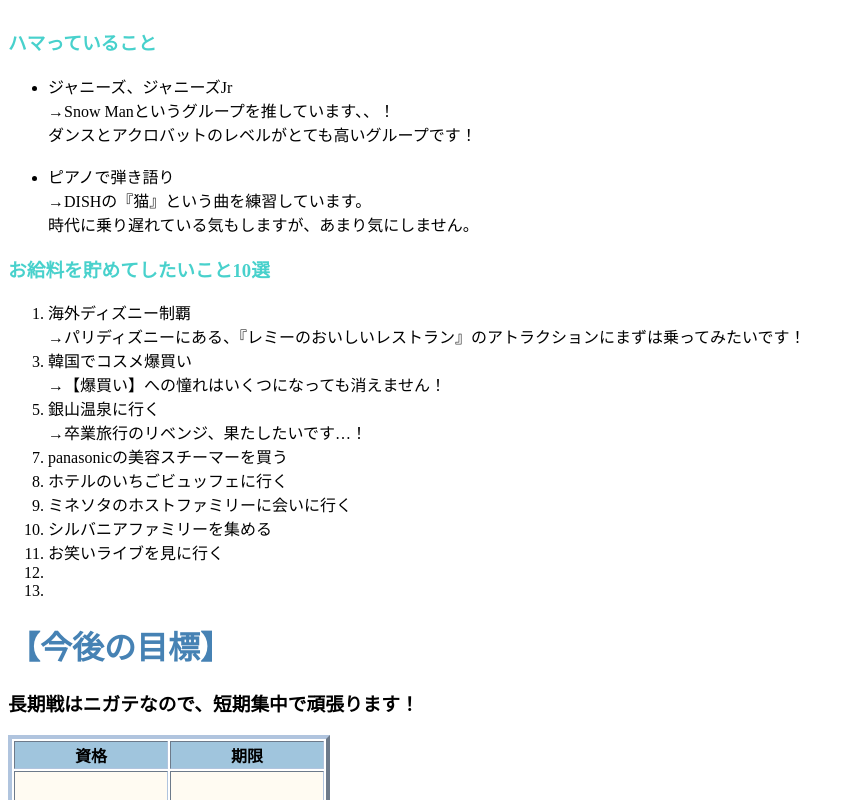
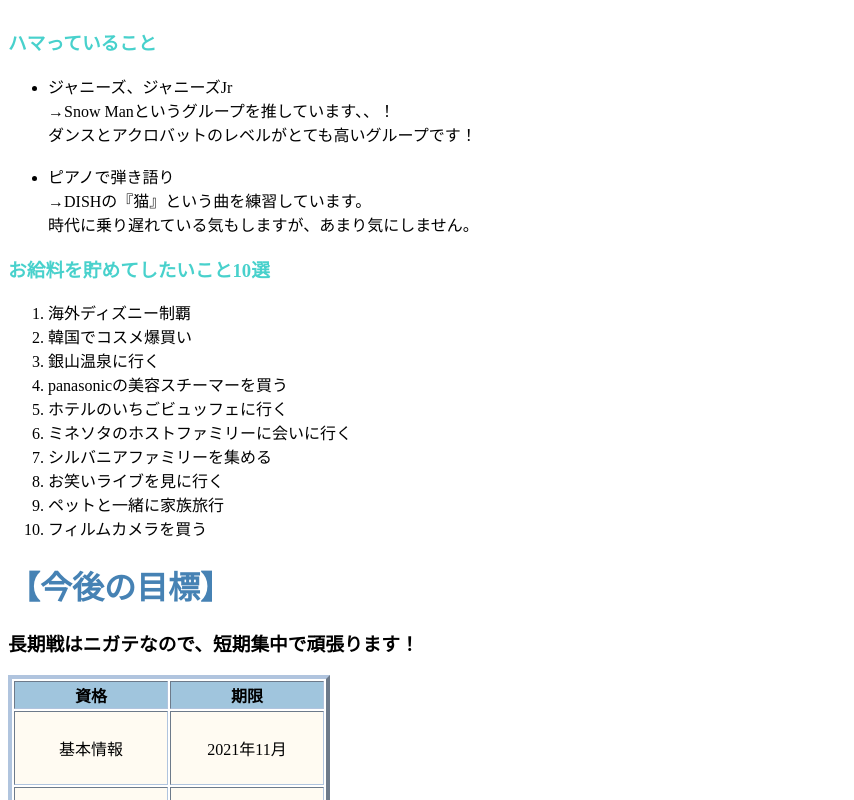
Before and after one commit to Haruhi-Kobata/Kobata, a plain HTML site: page index.html in a window 1280 px wide. Shown: the part 498-1298 px from the top of the page, without its empty margins (0-854 px from the left). Drawn offline with Linux system fonts and the light colour scheme.

Commit message:
Update index.html

```diff
--- a/index.html
+++ b/index.html
@@ -42,18 +42,15 @@
         <h3 style="color: mediumturquoise;">お給料を貯めてしたいこと10選</h3>
         <ol>
             <li>海外ディズニー制覇</li>
-            <li style=list-style:none;>→パリディズニーにある、『レミーのおいしいレストラン』のアトラクションにまずは乗ってみたいです！</li>
             <li>韓国でコスメ爆買い</li>
-            <li style="list-style: none;">→【爆買い】への憧れはいくつになっても消えません！</li>
             <li>銀山温泉に行く</li>
-            <li style="list-style: none;">→卒業旅行のリベンジ、果たしたいです…！</li>
             <li>panasonicの美容スチーマーを買う</li>
             <li>ホテルのいちごビュッフェに行く</li>
             <li>ミネソタのホストファミリーに会いに行く</li>
             <li>シルバニアファミリーを集める</li>
             <li>お笑いライブを見に行く</li>
-            <li></li>
-            <li></li>
+            <li>ペットと一緒に家族旅行</li>
+            <li>フィルムカメラを買う</li>
         </ol>
     </div>
     <div>
```
